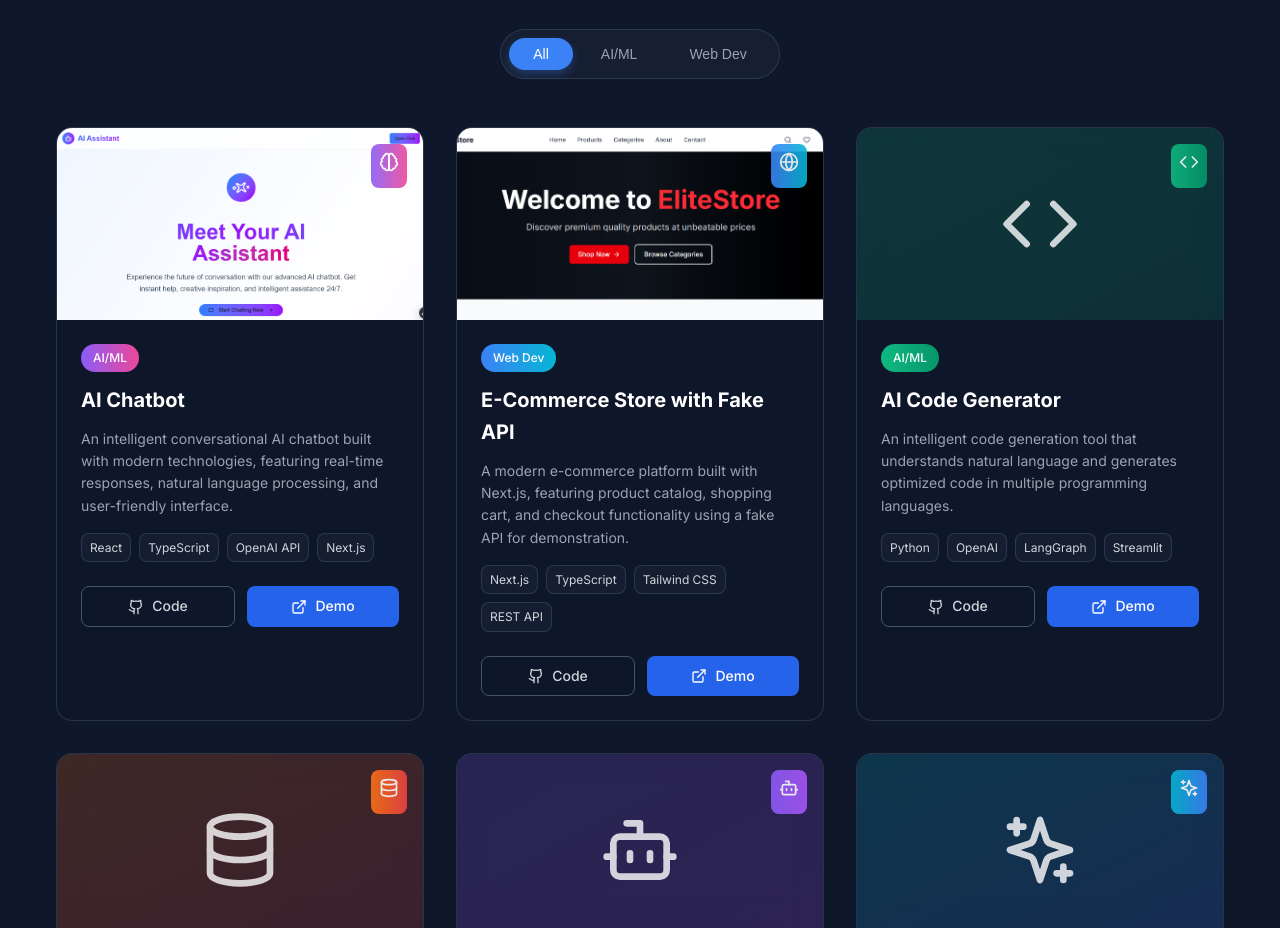
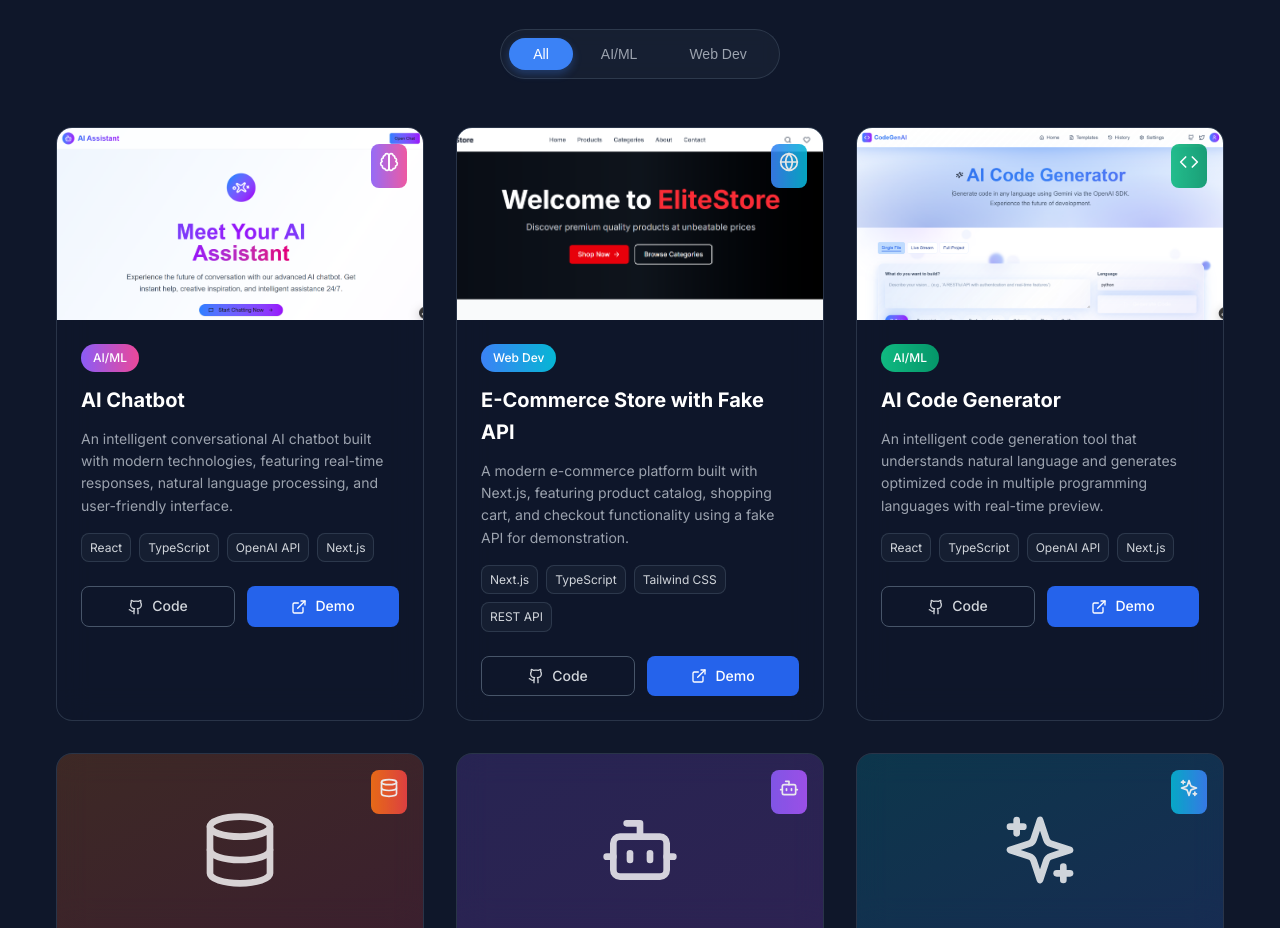
Before and after one commit to ahmadhassanch-dev/portfolio-new, a Next.js app: page / in a window 1280 px wide. Shown: the part 3340-4268 px from the top of the page. Built offline with nearby package versions, Linux system fonts and the light colour scheme.

Commit message:
Added code-generator project

```diff
--- a/src/components/sections/Projects.tsx
+++ b/src/components/sections/Projects.tsx
@@ -40,13 +40,14 @@
     },
     {
       title: "AI Code Generator",
-      description: "An intelligent code generation tool that understands natural language and generates optimized code in multiple programming languages.",
-      technologies: ["Python", "OpenAI", "LangGraph", "Streamlit"],
-      github: "https://github.com",
-      demo: "https://demo.com",
+      description: "An intelligent code generation tool that understands natural language and generates optimized code in multiple programming languages with real-time preview.",
+      technologies: ["React", "TypeScript", "OpenAI API", "Next.js"],
+      github: "https://github.com/ahmadhassanch-dev/code-generator",
+      demo: "https://code-generator-weld.vercel.app/",
       category: "AI/ML",
       icon: Code,
-      colorClass: "green"
+      colorClass: "green",
+      image: "/code-generator.png"
     },
     {
       title: "Real-time Analytics Dashboard",
```
Also changed, not shown: public/code-generator.png (added).
